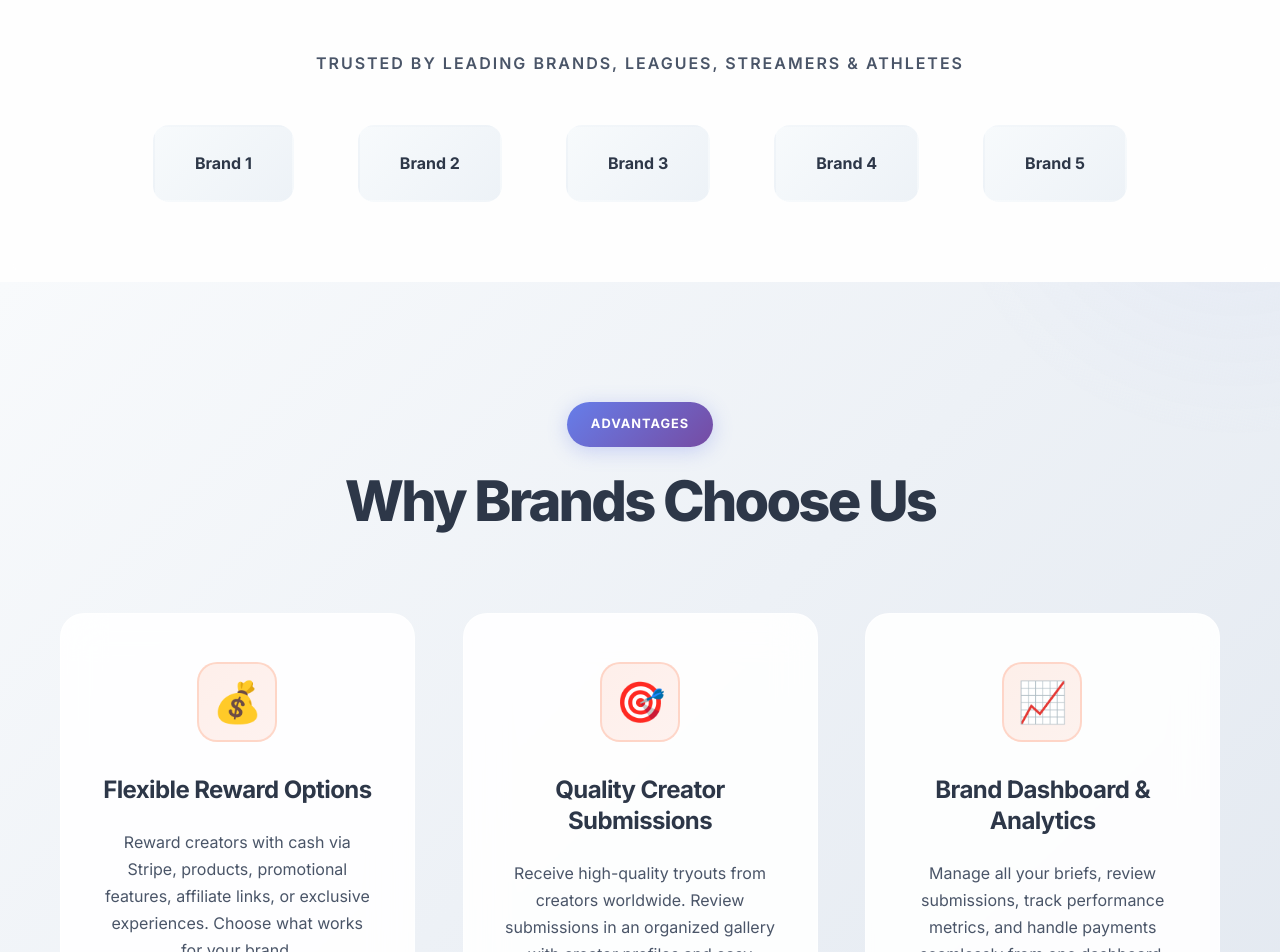
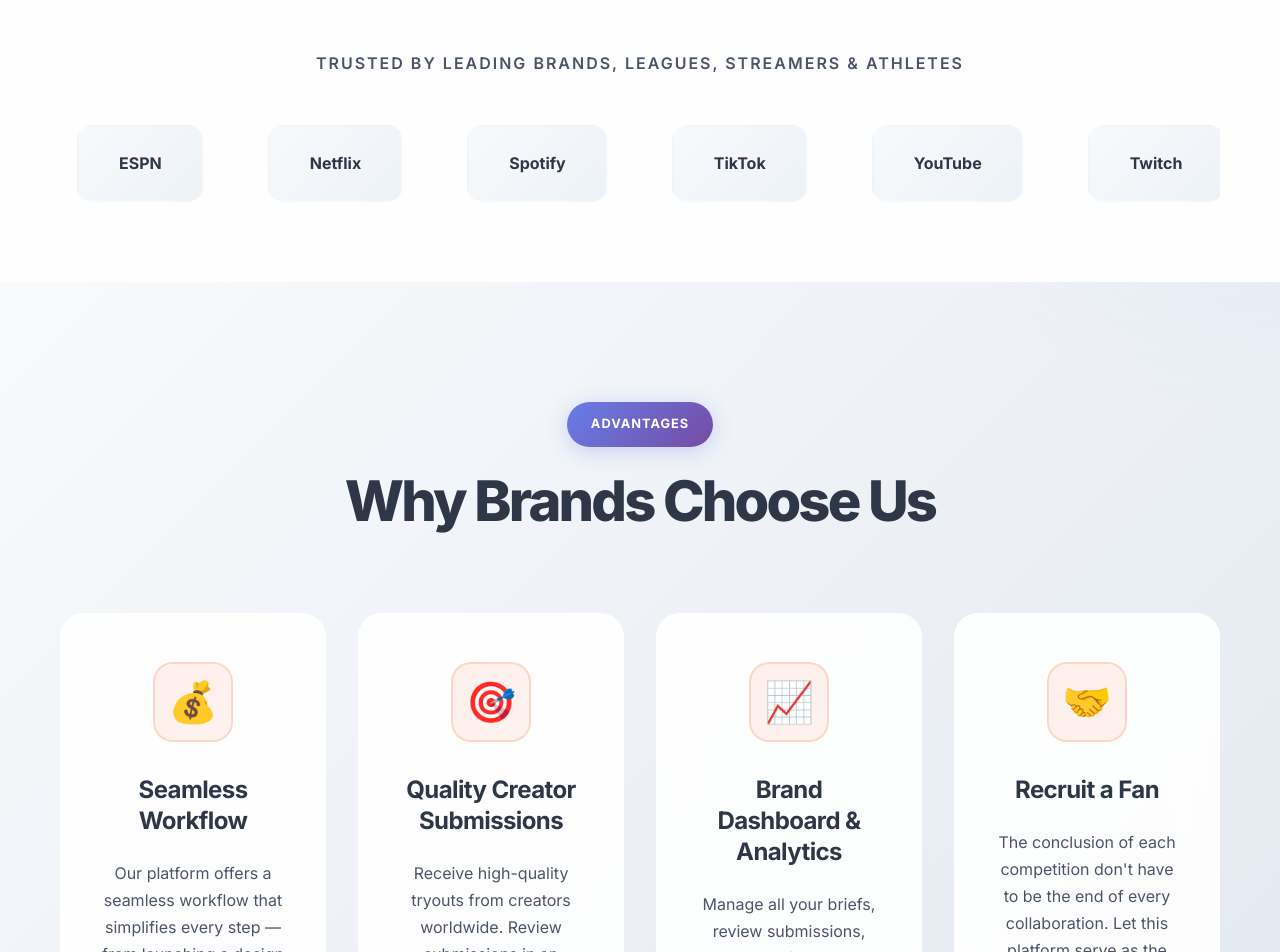
Before and after one commit to AphilSantos/adam_project, a React (Create React App) app: page / in a window 1280 px wide. Shown: the part 820-1772 px from the top of the page. Built offline with nearby package versions, Linux system fonts and the light colour scheme.

Commit message:
landing page updates

```diff
--- a/src/App.css
+++ b/src/App.css
@@ -660,11 +660,31 @@
 }
 
 .trust-logos {
-    display: flex;
-    justify-content: center;
+    overflow: hidden;
+    white-space: nowrap;
+    position: relative;
+    width: 100%;
+}
+
+.trust-logos-track {
+    display: inline-flex;
     gap: 4rem;
-    flex-wrap: wrap;
     align-items: center;
+    animation: marquee 30s linear infinite;
+    padding-right: 4rem;
+}
+
+@keyframes marquee {
+    0% {
+        transform: translateX(0);
+    }
+    100% {
+        transform: translateX(-50%);
+    }
+}
+
+.trust-logos:hover .trust-logos-track {
+    animation-play-state: paused;
 }
 
 .logo-placeholder {
@@ -789,12 +809,26 @@
 
 .benefits-grid {
     display: grid;
-    grid-template-columns: repeat(auto-fit, minmax(350px, 1fr));
-    gap: 3rem;
-    max-width: 1200px;
+    grid-template-columns: repeat(4, 1fr);
+    gap: 2rem;
+    max-width: 1400px;
     margin: 0 auto;
     position: relative;
     z-index: 2;
+}
+
+@media (max-width: 1200px) {
+    .benefits-grid {
+        grid-template-columns: repeat(2, 1fr);
+        gap: 2.5rem;
+    }
+}
+
+@media (max-width: 768px) {
+    .benefits-grid {
+        grid-template-columns: 1fr;
+        gap: 2rem;
+    }
 }
 
 .benefit-card {
@@ -864,6 +898,11 @@
     border-color: rgba(102, 126, 234, 0.2);
 }
 
+.benefit-card:nth-child(4) .benefit-icon {
+    background: linear-gradient(135deg, rgba(251, 191, 36, 0.1), rgba(245, 158, 11, 0.1));
+    border-color: rgba(251, 191, 36, 0.2);
+}
+
 .benefit-card:hover .benefit-icon {
     transform: scale(1.1) rotate(5deg);
     box-shadow: 0 8px 25px rgba(0, 0, 0, 0.1);
@@ -895,6 +934,10 @@
 
 .benefit-card:nth-child(3) {
     animation-delay: 0.3s;
+}
+
+.benefit-card:nth-child(4) {
+    animation-delay: 0.4s;
 }
 
 /* How It Works Section */
--- a/src/pages/Home.js
+++ b/src/pages/Home.js
@@ -72,21 +72,24 @@
             <p className="trust-text">Trusted by leading brands, leagues, streamers & athletes</p>
           </ScrollAnimatedSection>
           <div className="trust-logos">
-            <ScrollAnimatedSection animationType="scroll-animate-stagger" delay={100}>
-              <div className="logo-placeholder">Brand 1</div>
-            </ScrollAnimatedSection>
-            <ScrollAnimatedSection animationType="scroll-animate-stagger" delay={200}>
-              <div className="logo-placeholder">Brand 2</div>
-            </ScrollAnimatedSection>
-            <ScrollAnimatedSection animationType="scroll-animate-stagger" delay={300}>
-              <div className="logo-placeholder">Brand 3</div>
-            </ScrollAnimatedSection>
-            <ScrollAnimatedSection animationType="scroll-animate-stagger" delay={400}>
-              <div className="logo-placeholder">Brand 4</div>
-            </ScrollAnimatedSection>
-            <ScrollAnimatedSection animationType="scroll-animate-stagger" delay={500}>
-              <div className="logo-placeholder">Brand 5</div>
-            </ScrollAnimatedSection>
+            <div className="trust-logos-track">
+              <div className="logo-placeholder">Nike</div>
+              <div className="logo-placeholder">Adidas</div>
+              <div className="logo-placeholder">ESPN</div>
+              <div className="logo-placeholder">Netflix</div>
+              <div className="logo-placeholder">Spotify</div>
+              <div className="logo-placeholder">TikTok</div>
+              <div className="logo-placeholder">YouTube</div>
+              <div className="logo-placeholder">Twitch</div>
+              <div className="logo-placeholder">Nike</div>
+              <div className="logo-placeholder">Adidas</div>
+              <div className="logo-placeholder">ESPN</div>
+              <div className="logo-placeholder">Netflix</div>
+              <div className="logo-placeholder">Spotify</div>
+              <div className="logo-placeholder">TikTok</div>
+              <div className="logo-placeholder">YouTube</div>
+              <div className="logo-placeholder">Twitch</div>
+            </div>
           </div>
         </div>
       </section>
@@ -104,8 +107,8 @@
             <ScrollAnimatedSection animationType="scroll-animate-scale" delay={100}>
               <div className="benefit-card">
                 <div className="benefit-icon">💰</div>
-                <h3>Flexible Reward Options</h3>
-                <p>Reward creators with cash via Stripe, products, promotional features, affiliate links, or exclusive experiences. Choose what works for your brand.</p>
+                <h3>Seamless Workflow</h3>
+                <p>Our platform offers a seamless workflow that simplifies every step — from launching a design contest to collecting submissions and announcing winners.</p>
               </div>
             </ScrollAnimatedSection>
             <ScrollAnimatedSection animationType="scroll-animate-scale" delay={200}>
@@ -120,6 +123,13 @@
                 <div className="benefit-icon">📈</div>
                 <h3>Brand Dashboard & Analytics</h3>
                 <p>Manage all your briefs, review submissions, track performance metrics, and handle payments seamlessly from one dashboard.</p>
+              </div>
+            </ScrollAnimatedSection>
+            <ScrollAnimatedSection animationType="scroll-animate-scale" delay={400}>
+              <div className="benefit-card">
+                <div className="benefit-icon">🤝</div>
+                <h3>Recruit a Fan</h3>
+                <p>The conclusion of each competition don't have to be the end of every collaboration. Let this platform serve as the catalyst of your long-term partnership with your talented creators.</p>
               </div>
             </ScrollAnimatedSection>
           </div>
```
